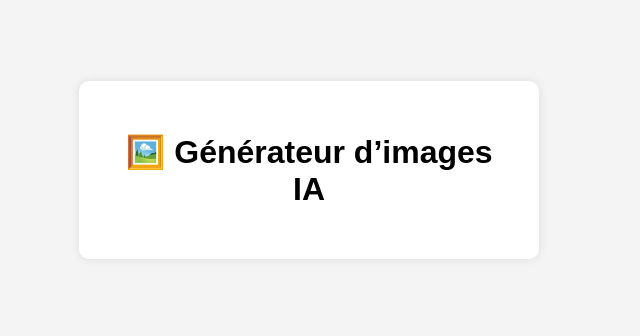
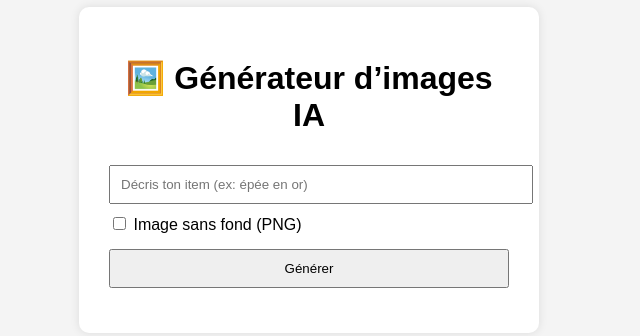
Before and after one commit to thetalymafr-design/mon-site-image, a plain HTML site: page index.html in a window 1280 px wide. Shown: the part 238-574 px from the top of the page, without its empty margins (331-971 px from the left). Drawn offline with Linux system fonts and the light colour scheme.

Commit message:
Update index.html

```diff
--- a/index.html
+++ b/index.html
@@ -20,7 +20,7 @@
       text-align: center;
       box-shadow: 0 0 10px rgba(0,0,0,0.1);
     }
-    input {
+    input[type="text"] {
       width: 100%;
       padding: 10px;
       margin-top: 10px;
@@ -31,10 +31,56 @@
       width: 100%;
       cursor: pointer;
     }
+    .option {
+      margin-top: 10px;
+      text-align: left;
+    }
+    #result {
+      margin-top: 15px;
+      color: #333;
+      font-size: 14px;
+    }
   </style>
 </head>
 <body>
 
   <div class="box">
     <h1>🖼️ Générateur d’images IA</h1>
-    <input type="t
+
+    <input type="text" id="prompt" placeholder="Décris ton item (ex: épée en or)">
+
+    <div class="option">
+      <label>
+        <input type="checkbox" id="noBackground">
+        Image sans fond (PNG)
+      </label>
+    </div>
+
+    <button onclick="generate()">Générer</button>
+
+    <div id="result"></div>
+  </div>
+
+  <script>
+    function generate() {
+      const prompt = document.getElementById("prompt").value;
+      const noBg = document.getElementById("noBackground").checked;
+
+      if (!prompt) {
+        alert("Merci de décrire un item 🙂");
+        return;
+      }
+
+      let finalPrompt = prompt;
+
+      if (noBg) {
+        finalPrompt += ", icône de jeu vidéo, fond transparent, PNG, sans ombre";
+      }
+
+      document.getElementById("result").innerText =
+        "Prompt envoyé à l’IA :\n" + finalPrompt;
+    }
+  </script>
+
+</body>
+</html>
```
